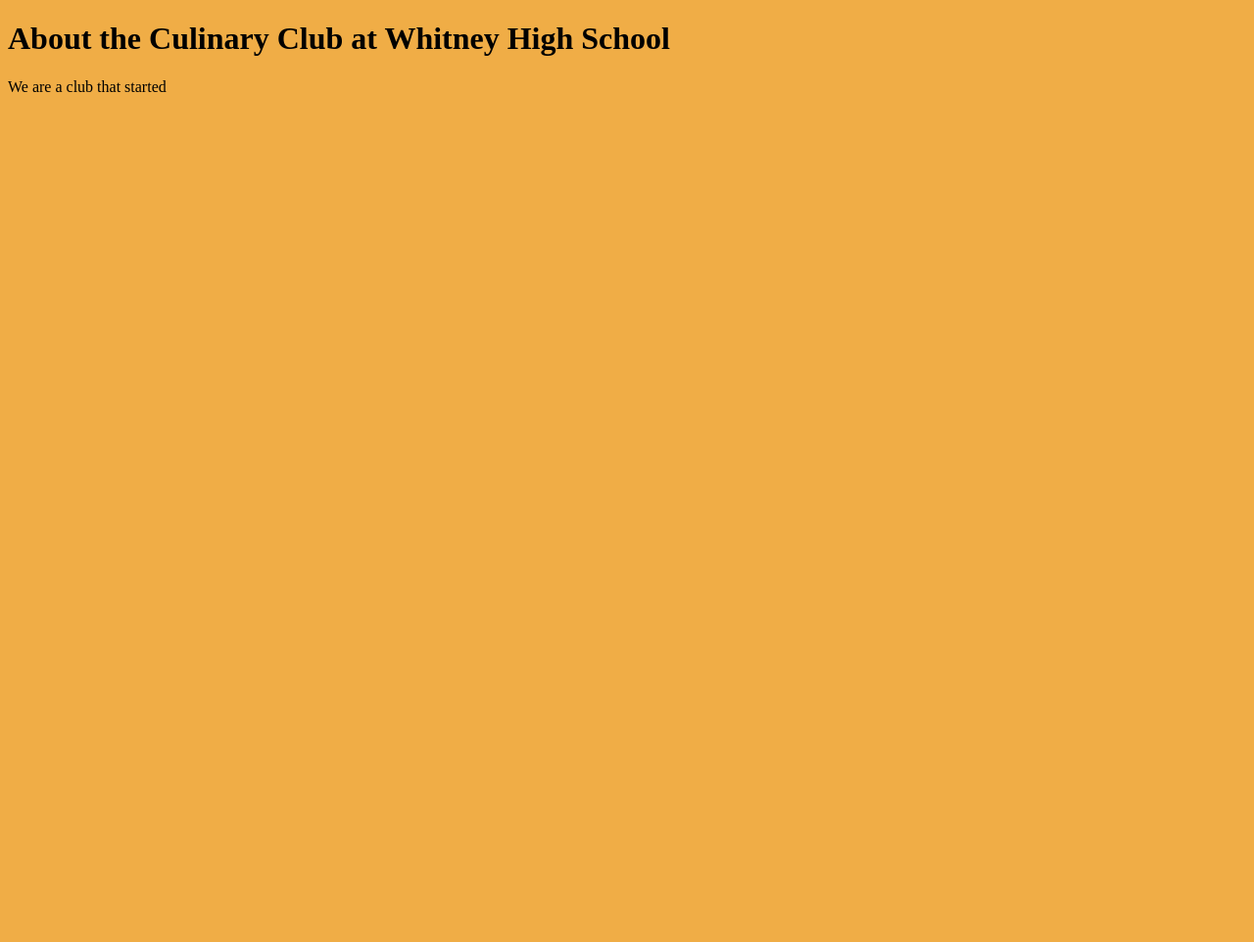
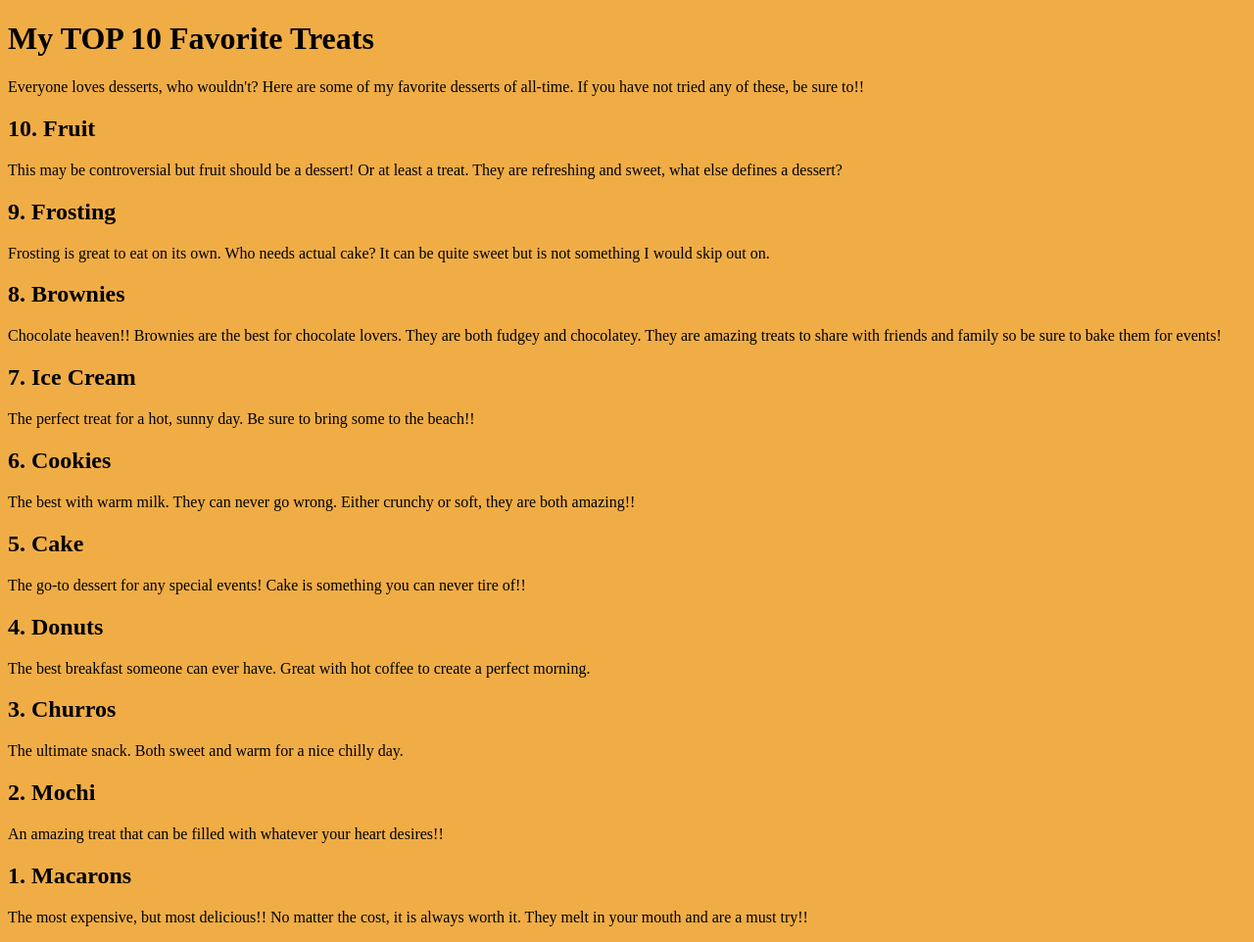
Before and after one commit to emmah16288/emmah16288.github.io.1, a plain HTML site: page index.html in a window 1280 px wide. Shown: the whole page at 98% size. Before the commit the page ends 800 px from the top, so only its background shows below. Drawn offline with Linux system fonts and the light colour scheme.

Commit message:
Update index.html

```diff
--- a/index.html
+++ b/index.html
@@ -1,13 +1,33 @@
 <!DOCTYPE html>
 <html>
   <head>
-    <title><center></center>Hello</center></title>
+    <title> style="text-align">My Favorite Treats to Eat Anyday</title>
   </head>
   <style>
     body {background:#f0ad46;}
   </style>
   <body>
-    <h1>About the Culinary Club at Whitney High School</h1>
-      <p>We are a club that started </p>
+    <h1>My TOP 10 Favorite Treats</h1>
+      <p>Everyone loves desserts, who wouldn't? Here are some of my favorite desserts of all-time. If you have not tried any of these, be sure to!!</p>
+    <h2>10. Fruit</h2>
+      <p>This may be controversial but fruit should be a dessert! Or at least a treat. They are refreshing and sweet, what else defines a dessert?</p>
+    <h2>9. Frosting</h2>
+      <p>Frosting is great to eat on its own. Who needs actual cake? It can be quite sweet but is not something I would skip out on.</p>
+    <h2>8. Brownies</h2>
+      <p>Chocolate heaven!! Brownies are the best for chocolate lovers. They are both fudgey and chocolatey. They are amazing treats to share with friends and family so be sure to bake them for events!</p>
+    <h2>7. Ice Cream</h2>
+      <p>The perfect treat for a hot, sunny day. Be sure to bring some to the beach!! </p>
+    <h2>6. Cookies</h2>
+      <p>The best with warm milk. They can never go wrong. Either crunchy or soft, they are both amazing!!</p>
+    <h2>5. Cake</h2>
+      <p>The go-to dessert for any special events! Cake is something you can never tire of!!</p>
+    <h2>4. Donuts</h2>
+      <p>The best breakfast someone can ever have. Great with hot coffee to create a perfect morning.</p>
+    <h2>3. Churros</h2>
+      <p>The ultimate snack. Both sweet and warm for a nice chilly day.</p>
+    <h2>2. Mochi</h2>
+      <p>An amazing treat that can be filled with whatever your heart desires!!</p>
+    <h2>1. Macarons</h2>
+      <p>The most expensive, but most delicious!! No matter the cost, it is always worth it. They melt in your mouth and are a must try!!</p>
   </body>
 <html>
```
